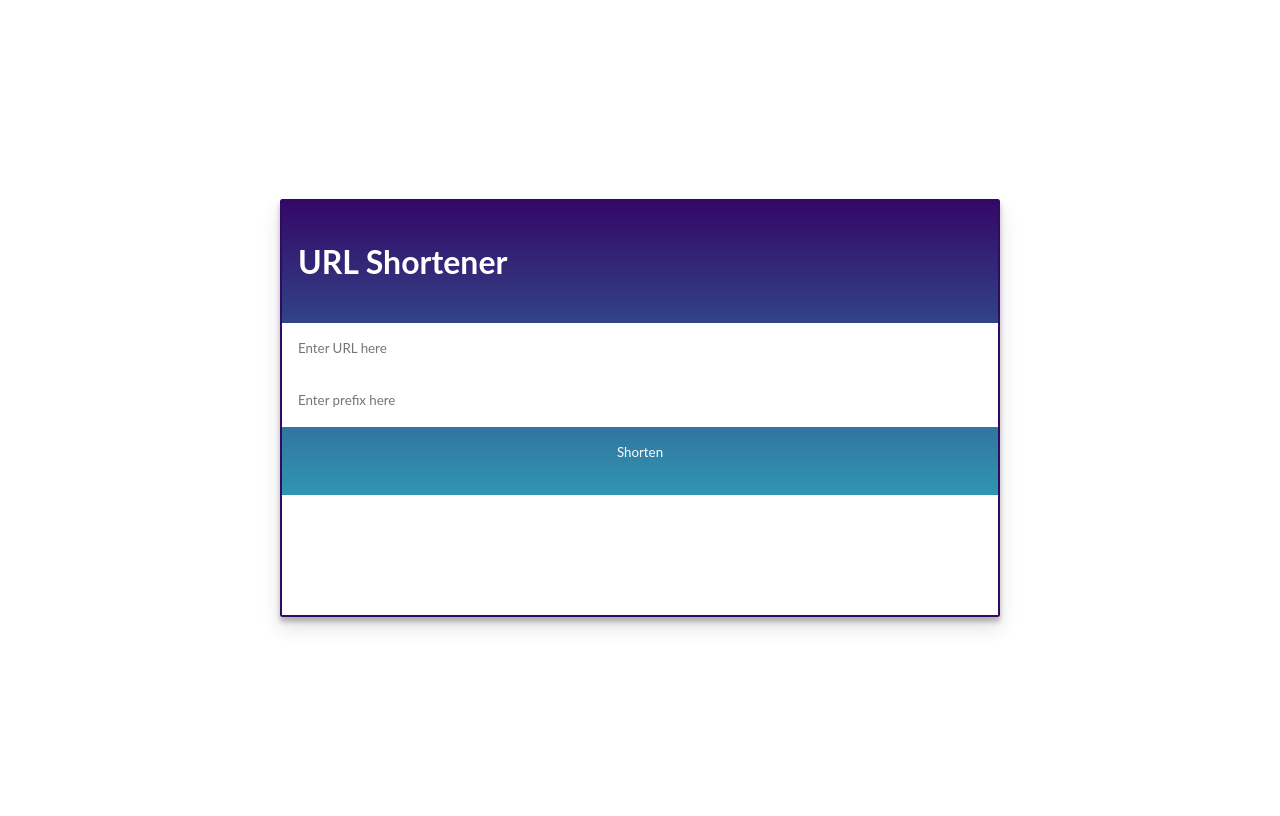
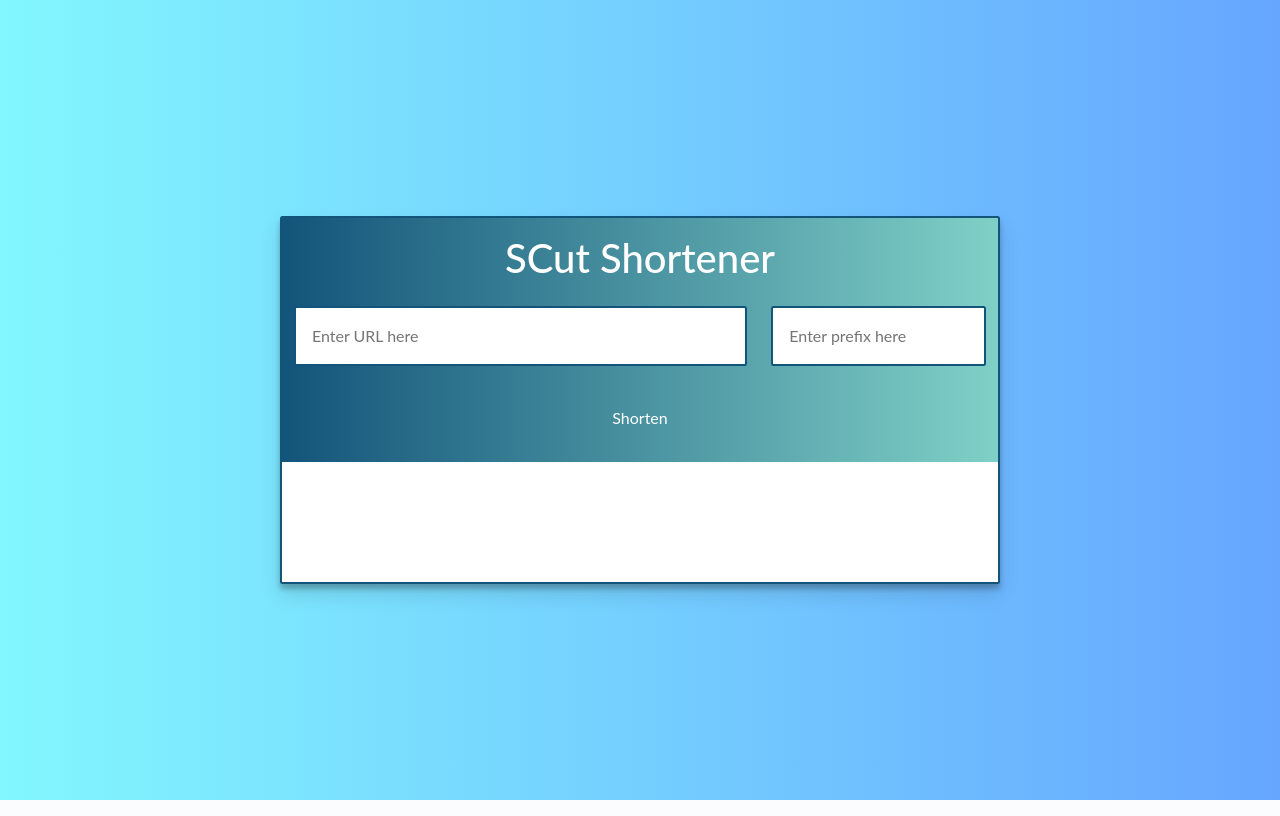
Before and after one commit to zarif007/URL-Shortner, a Django app: page / in a window 1280 px wide. Run offline with Django 3.2, Linux system fonts and the light colour scheme; some libraries are stand-ins or nearby versions.

Commit message:
Updated UI.

```diff
--- a/URL/shortner/models.py
+++ b/URL/shortner/models.py
@@ -2,5 +2,5 @@ from django.db import models
 
 # Create your models here.
 class Url(models.Model):
-    link = models.CharField(max_length=10000)
+    link = models.URLField(max_length=1000)
     uuid = models.CharField(max_length=10)
--- a/URL/shortner/urls.py
+++ b/URL/shortner/urls.py
@@ -1,4 +1,5 @@
-from django.urls import path, include
+from django.urls import include, path
+
 from . import views
 
 urlpatterns = [
--- a/URL/shortner/views.py
+++ b/URL/shortner/views.py
@@ -20,11 +20,14 @@ def create(request):
 
         find = Url.objects.filter(uuid=uid).count()
         if find:
-            return HttpResponse('invalid prefix')
+            return HttpResponse('invalid')
         else:
-            new_url = Url(link=link, uuid=uid)
-            new_url.save()
-            return HttpResponse(uid)
+            try:
+                new_url = Url(link=link, uuid=uid)
+                new_url.save()
+                return HttpResponse(uid)
+            except:
+                return HttpResponse('invalid')
 
 def go(request, pk):
     url_details = Url.objects.get(uuid=pk)
--- a/URL/templates/index.html
+++ b/URL/templates/index.html
@@ -1,4 +1,5 @@
 <head>
+  <link href="https://cdn.jsdelivr.net/npm/bootstrap@5.0.0-beta1/dist/css/bootstrap.min.css" rel="stylesheet" integrity="sha384-giJF6kkoqNQ00vy+HMDP7azOuL0xtbfIcaT9wjKHr8RbDVddVHyTfAAsrekwKmP1" crossorigin="anonymous">
     <script   src="https://code.jquery.com/jquery-3.1.1.min.js"   integrity="sha256-hVVnYaiADRTO2PzUGmuLJr8BLUSjGIZsDYGmIJLv2b8="   crossorigin="anonymous"></script>
     <style>
         *,
@@ -19,17 +20,18 @@
           min-height: 100vh;
           font-family: "Lato", sans-serif;
           line-height: 1.5;
+          background-image: linear-gradient(to right, #82F7FE 0%, #66A6FF 100%);
           color: #111;
         }
 
         main {
           max-width: 720px;
           width: 100%;
-          border: 2.5px solid #330867;
+          border: 2.5px solid #13547A;
           border-radius: 2.5px;
           box-shadow: 0 10px 20px rgba(17, 17, 17, 0.125),
             0 5px 5px rgba(17, 17, 17, 0.25);
-          background-image: linear-gradient(to top, #30cfd0 0%, #330867 100%);
+            background-image: linear-gradient(to left, #80D0C7 0%, #13547A 100%);
         }
 
         h1 {
@@ -39,6 +41,7 @@
 
         input,
         button {
+          size: 1px;
           font-family: inherit;
           line-height: inherit;
           color: inherit;
@@ -49,6 +52,9 @@
         input {
           box-sizing: border-box;
           width: 100%;
+          border: 2.5px solid #13547A;
+          border-radius: 2.5px;
+          box-shadow: 0 10px 20px rgba(17, 17, 17, 0.125),
         }
 
         .buttons {
@@ -60,6 +66,7 @@
           flex: 1;
           background-color: transparent;
           color: white;
+
         }
 
         section {
@@ -71,11 +78,20 @@
     </style>
 </head>
 <main>
-  <h1>URL Shortener</h1>
+  <div style="text-align: center;"><h1>SCut Shortener</h1></div>
   <form id="post-form">
       {% csrf_token %}
+      <div class="container">
+        <div class='row'>
+          <div class="col-sm-8">
             <input type="text" name="link" id="link" placeholder="Enter URL here">
+          </div>
+          <div class="col-sm-4">
             <input type="text" name="prefix" id="prefix" placeholder="Enter prefix here">
+          </div>
+        </div>
+      </div>
+      <br/>
       <div class="buttons">
         <button type="submit" id="shorten">Shorten</button>
       </div>
@@ -99,7 +115,7 @@
         csrfmiddlewaretoken:$('input[name=csrfmiddlewaretoken]').val(),
       },
       success: function(data){
-        if (data === 'invalid prefix'){
+        if (data === 'invalid'){
             $('h2').html(`This prefix is already taken, try another prefix.`)
         } else {
             let link = "127.0.0.1:8000/"+data;
```
Also changed, not shown: URL/db.sqlite3, URL/shortner/migrations/0002_auto_20210208_2317.py (added). Lines whose indentation alone changed are shown as unchanged.
